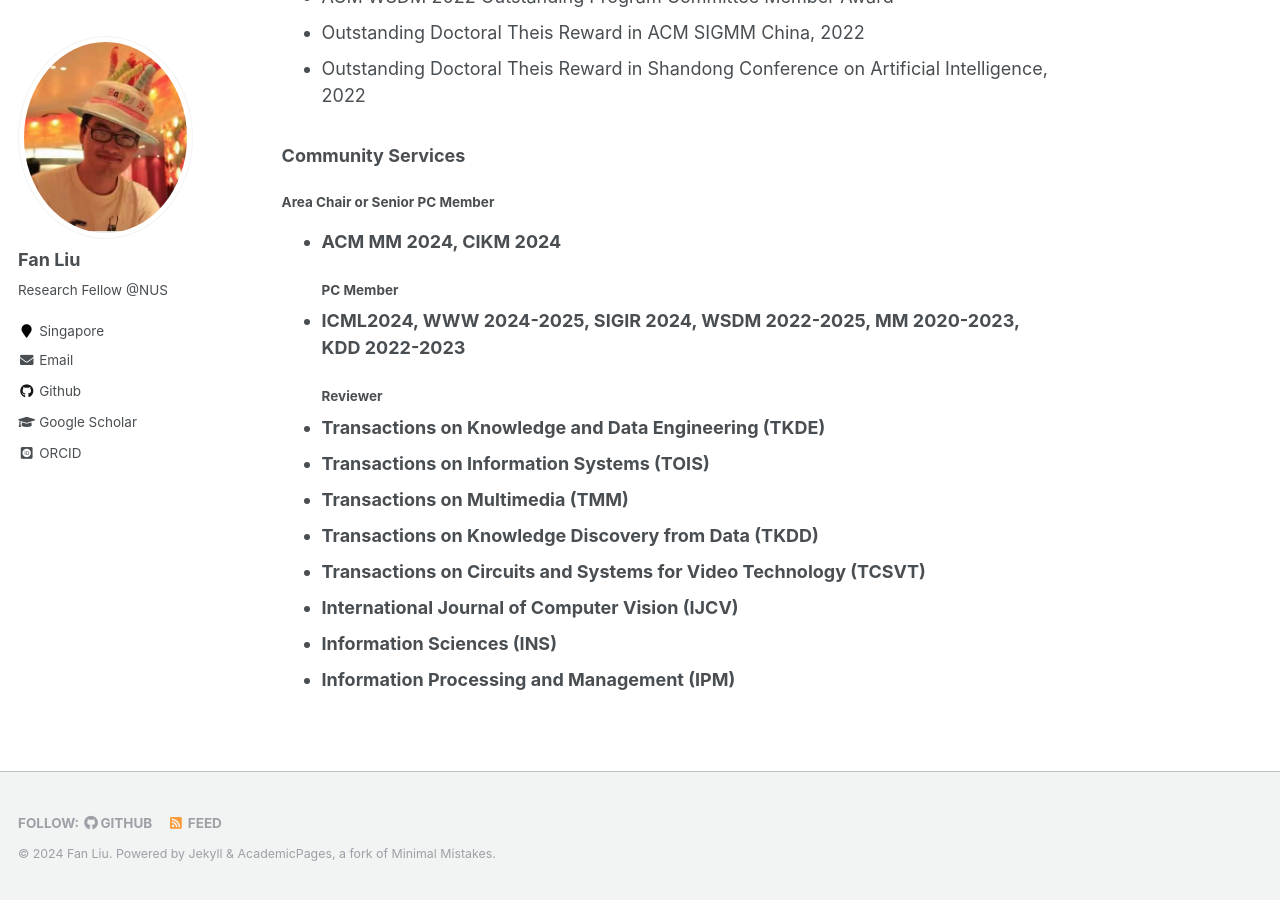
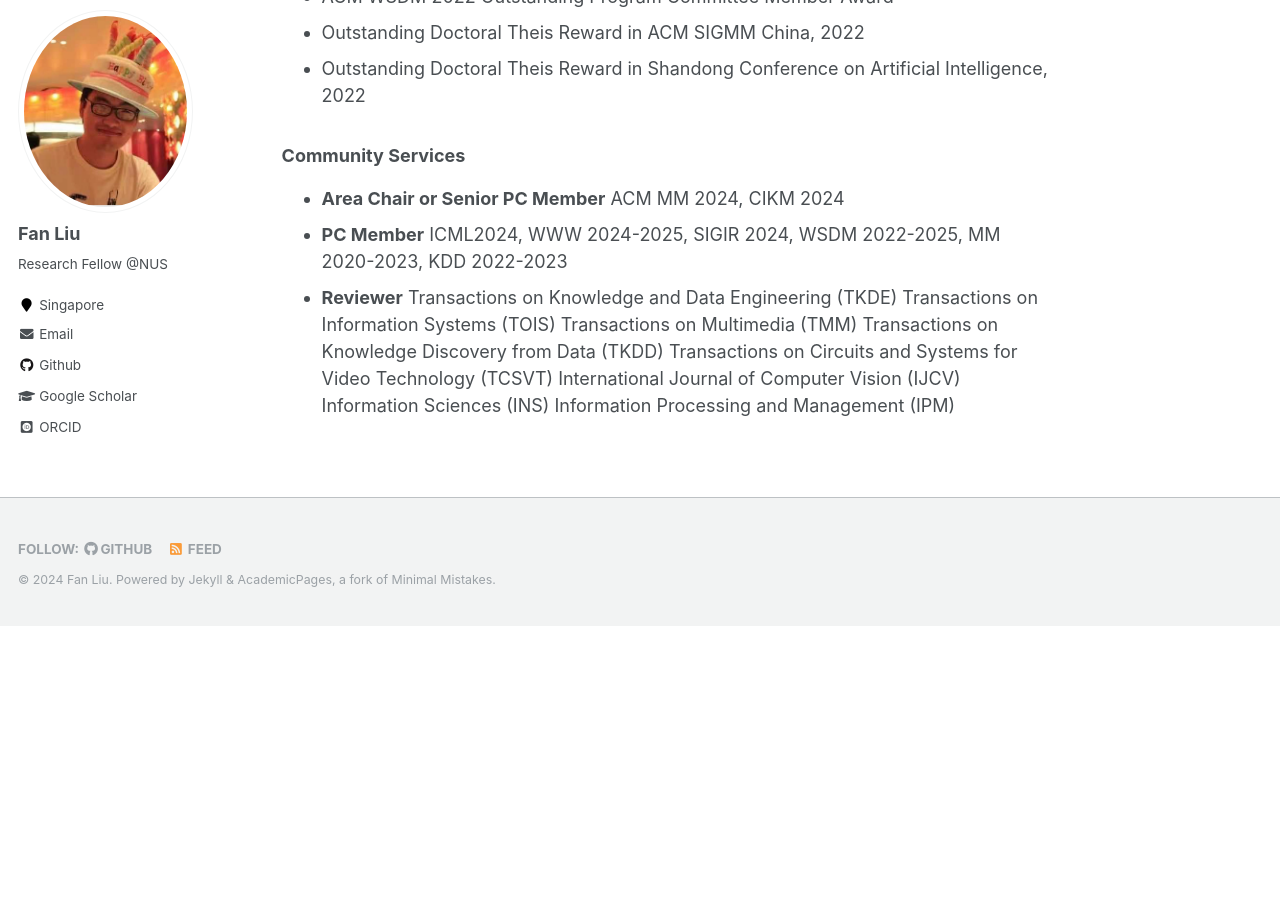
Before and after one commit to liufancs/liufancs.github.io, a Jekyll site: the page built from _pages/about.md, in a window 1280 px wide and 900 px high, scrolled down 2839 px. Built offline with Jekyll 4.4.1, drawn with Linux system fonts in a browser that asks for light colours; some web fonts are replaced; after the commit the page ends 3465 px from its top, so only the background shows below that.

```diff
--- a/_pages/about.md
+++ b/_pages/about.md
@@ -66,17 +66,17 @@ Recommendation. MM, 2023. [[Codes&Data](https://github.com/HuilinChenJN/SGFD)] [
 
 
 ### Community Services
-#### Area Chair or Senior PC Member
-* **ACM MM 2024, CIKM 2024**
-#### PC Member
-* **ICML2024, WWW 2024-2025, SIGIR 2024, WSDM 2022-2025, MM 2020-2023, KDD 2022-2023**
-#### Reviewer
-* **Transactions on Knowledge and Data Engineering (TKDE)**
-* **Transactions on Information Systems (TOIS)**
-* **Transactions on Multimedia (TMM)**
-* **Transactions on Knowledge Discovery from Data (TKDD)**
-* **Transactions on Circuits and Systems for Video Technology
- (TCSVT)**
-* **International Journal of Computer Vision (IJCV)**
-* **Information Sciences (INS)**
-* **Information Processing and Management (IPM)**
+* **Area Chair or Senior PC Member**
+ACM MM 2024, CIKM 2024
+* **PC Member**
+ICML2024, WWW 2024-2025, SIGIR 2024, WSDM 2022-2025, MM 2020-2023, KDD 2022-2023
+* **Reviewer**
+Transactions on Knowledge and Data Engineering (TKDE)
+Transactions on Information Systems (TOIS)
+Transactions on Multimedia (TMM)
+Transactions on Knowledge Discovery from Data (TKDD)
+Transactions on Circuits and Systems for Video Technology
+ (TCSVT)
+International Journal of Computer Vision (IJCV)
+Information Sciences (INS)
+Information Processing and Management (IPM)
```
